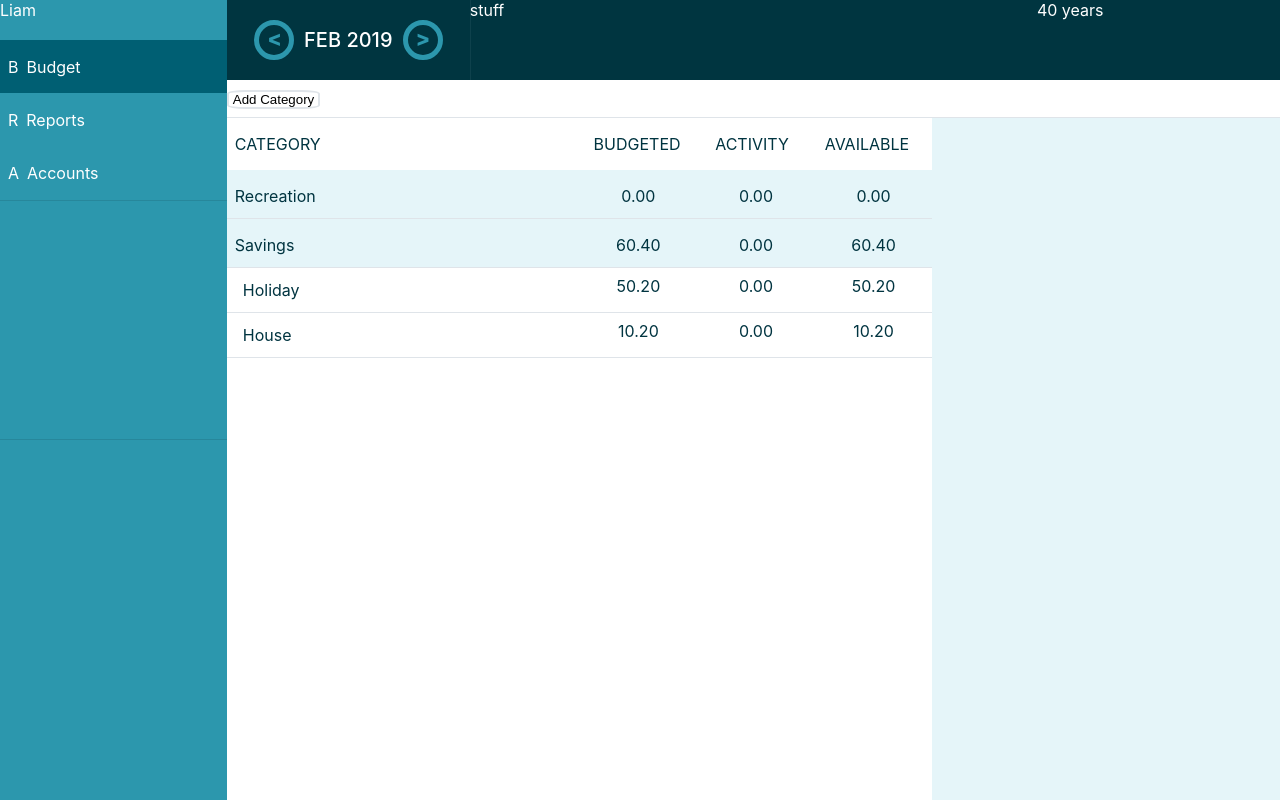
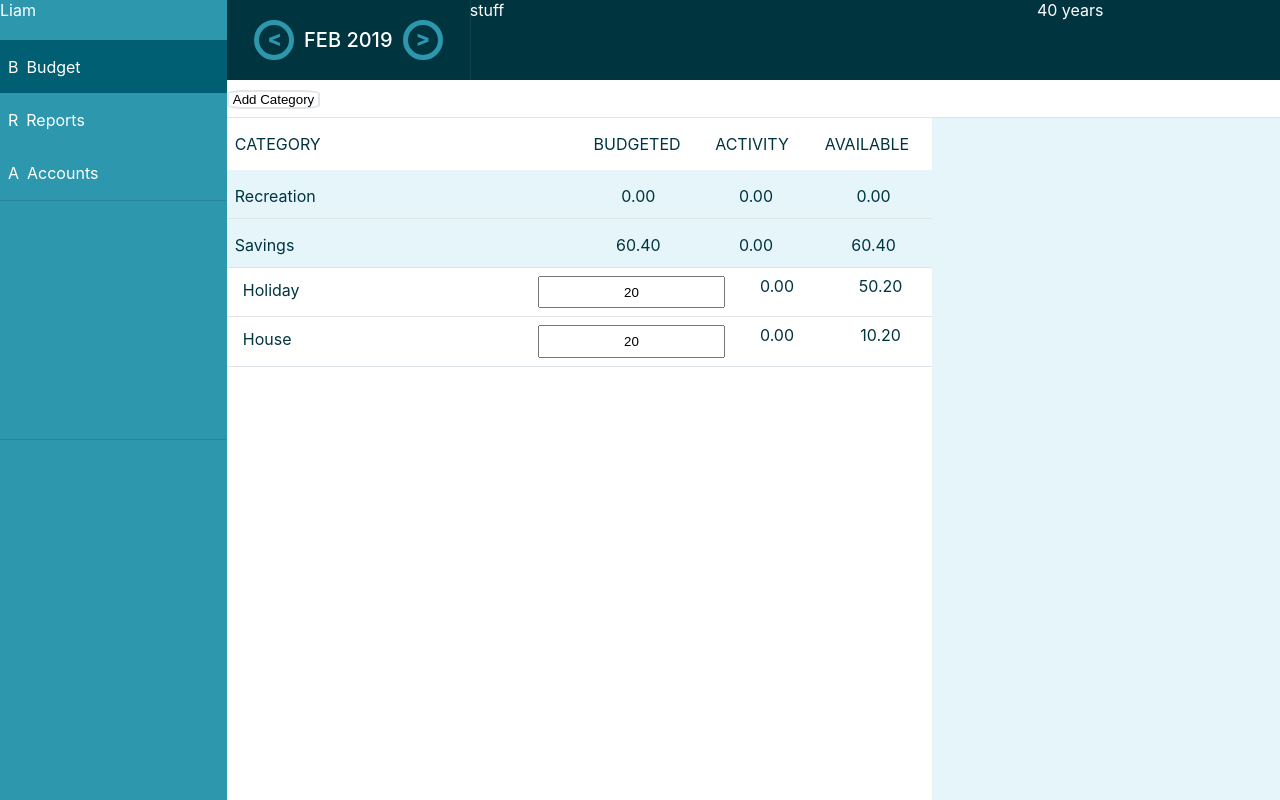
Before and after one commit to liamgbs/not-ynab, a React (Create React App) app: page / in a window 1280 px wide. Built offline with nearby package versions, Linux system fonts and the light colour scheme.

Commit message:
Added expression evaluator and calculated input, tied to redux

```diff
--- a/src/actions/budget.ts
+++ b/src/actions/budget.ts
@@ -4,8 +4,8 @@
 	return {
 		type: BudgetActionTypes.CREATE_CATEGORY,
 		payload: {
-			categoryName: categoryName,
-			groupName: groupName
+			categoryName,
+			groupName
 		}
 	}
 }
@@ -34,3 +34,13 @@
 		type: BudgetActionTypes.APPEND_MONTH
 	}
 }
+
+export function setMonthBudgetedAction(categoryName: string, value: Number) {
+	return {
+		type: BudgetActionTypes.SET_MONTH_BUDGETED,
+		payload: {
+			categoryName,
+			value
+		}
+	}
+}
--- a/src/actions/types.ts
+++ b/src/actions/types.ts
@@ -13,5 +13,6 @@
 	CREATE_CATEGORY_GROUP = "CREATE_CATEGORY_GROUP",
 	SET_NEXT_MONTH_ACTIVE = "SET_NEXT_MONTH_ACTIVE",
 	SET_PREV_MONTH_ACTIVE = "SET_PREV_MONTH_ACTIVE",
-	APPEND_MONTH = "APPEND_MONTH"
+	APPEND_MONTH = "APPEND_MONTH",
+	SET_MONTH_BUDGETED = "SET_MONTH_BUDGETED"
 }
--- a/src/components/CalculatorInput/index.tsx
+++ b/src/components/CalculatorInput/index.tsx
@@ -1,10 +1,29 @@
 import './calculator-input.scss';
-import React, { PureComponent } from 'react';
+import React, { PureComponent, Fragment } from 'react';
+import Input from '../Input';
+import ExpressionParser from '../../utils/ExpressionEvaluator';
 
-export default class CalculatorInput extends PureComponent {
+interface Props {
+	placeholder?: string,
+	value: string
+}
+
+interface Actions {
+	onChange: (value?: any) => void
+}
+
+
+export default class CalculatorInput extends PureComponent<Props & Actions> {
 	render() {
+		const calculatedValue = new ExpressionParser().evaluate(this.props.value);
 		return (
-			<input className="calculator-input" />
+			<Fragment>
+				<Input
+					placeholder={this.props.placeholder}
+					value={calculatedValue!.toString()}
+					onChange={() => {this.props.onChange(calculatedValue)}}
+				/>
+			</Fragment>
 		)
 	}
 }
--- a/src/components/Input/index.tsx
+++ b/src/components/Input/index.tsx
@@ -1,5 +1,5 @@
 import './input.scss';
-import React, { PureComponent } from 'react'
+import React, { PureComponent, Fragment } from 'react'
 
 interface Props {
 	placeholder?: string,
@@ -16,13 +16,14 @@
 	}
 	render() {
 		return (
-			<div className="input">
+			<Fragment>
 				<input
+					className="input"
 					placeholder={this.props.placeholder}
 					onChange={this.handleChange.bind(this)}
 					value={this.props.value}
 				/>
-			</div>
+			</Fragment>
 		)
 	}
 }
--- a/src/reducers/budget.ts
+++ b/src/reducers/budget.ts
@@ -114,7 +114,11 @@
 			return {...state, activeMonth: state.activeMonth + 1}
 		case BudgetActionTypes.SET_PREV_MONTH_ACTIVE:
 			return {...state, activeMonth: state.activeMonth - 1}
-
+		case BudgetActionTypes.SET_MONTH_BUDGETED:
+			const newMonths = [...state.months];
+			const categoryIndex = newMonths[state.activeMonth].categories.findIndex(c => c.categoryName === action.payload.categoryName);
+			newMonths[state.activeMonth].categories[categoryIndex].budgeted = action.payload.value;
+			return {...state, newMonths};
 	}
     return state;
 }
--- /dev/null
+++ b/src/utils/ExpressionEvaluator/index.ts
@@ -0,0 +1,92 @@
+export default class ExpressionParser {
+	private prec: { [index: string]: number } = {
+		'+': 2,
+		'-': 2,
+		'*': 3,
+		'/': 3
+	};
+	private precedence(t: string) {
+		return this.prec[t];
+	}
+
+	private peek(arr: string[]) {
+		return arr[arr.length - 1];
+	}
+
+	parse(expr: string) {
+		const regex = /(\d+|-|\+|\/|\*|\(|\))/g;
+		const tokens = expr.match(regex);
+
+		let operators: Array<string> = [];
+		let literals: Array<string | undefined> = [];
+
+		// Shunting-yard algorithm
+		// https://en.wikipedia.org/wiki/Shunting-yard_algorithm
+		tokens!.forEach((t: string) => {
+			switch (t) {
+				case '-':
+				case '/':
+				case '*':
+				case '+':
+					while (['+', '-', '*', '/'].includes(this.peek(operators))) {
+						if (this.precedence(this.peek(operators)) < this.precedence(t)) {
+							break;
+						} else {
+							literals.push(operators.pop())
+						}
+					}
+					operators.push(t)
+					break;
+				case '(':
+					operators.push(t);
+					break;
+				case ')':
+					while (this.peek(operators) !== '(')
+						literals.push(operators.pop());
+					operators.pop();
+					break;
+				default:
+					literals.push(t);
+					break;
+			}
+		});
+
+		return literals.concat(operators.reverse());
+	}
+
+	evaluate(expr: string) {
+		const postfix = this.parse(expr);
+		const stack: Array<number> = [];
+
+		postfix.forEach((token) => {
+			const e = Number(token);
+			if (e === e)
+				return stack.push(e);
+
+			const op1 = stack.pop();
+			const op2 = stack.pop();
+
+			if (op1 === undefined || op2 === undefined)
+				throw new Error("Expression Invalid");
+
+			switch (token) {
+				case '+':
+					stack.push(op2 + op1);
+					break;
+				case '-':
+					stack.push(op2 - op1);
+					break;
+				case '/':
+					stack.push(op2 / op1);
+					break;
+				case '*':
+					stack.push(op2 * op1);
+					break;
+				default:
+					throw new Error("Expression Invalid");
+			}
+		});
+
+		return stack.pop();
+	};
+}
--- a/src/views/Budget/BudgetContent/BudgetCategories/BudgetCategoryRow/index.tsx
+++ b/src/views/Budget/BudgetContent/BudgetCategories/BudgetCategoryRow/index.tsx
@@ -2,15 +2,22 @@
 
 import React, { PureComponent } from 'react';
 import { Category } from '../../../../../types/categories';
-
+import { connect } from 'react-redux';
+import { setMonthBudgetedAction } from '../../../../../actions/budget';
+import CalculatorInput from '../../../../../components/CalculatorInput';
+import { Dispatch } from 'redux';
 
 interface Props {
 	category: Category
 }
 
-export default class BudgetCategoryRow extends PureComponent<Props> {
+interface Actions {
+	setCategoryBudgeted: (categoryName: string, value: number) => void
+}
+
+class BudgetCategoryRow extends PureComponent<Props & Actions> {
 	state={
-		editing: false
+		budgeted: this.props.category.budgeted
 	}
 	render() {
 		return (
@@ -18,10 +25,26 @@
 				<div className="budget-category-row-name">
 					{this.props.category.categoryName}
 				</div>
-				<div>{this.props.category.budgeted.toFixed(2)}</div>
+				<CalculatorInput
+					value={this.props.category.budgeted.toFixed(2)}
+					onChange={((value: number) => {
+						this.props.setCategoryBudgeted(this.props.category.categoryName, value)
+					})}
+				/>
 				<div>{this.props.category.activity.toFixed(2)}</div>
 				<div>{this.props.category.balance.toFixed(2)}</div>
 			</div>
 		)
 	}
 }
+
+function mapDispatchToProps(dispatch: Dispatch) {
+	return {
+		setCategoryBudgeted: (categoryName: string, value: number) => {
+			dispatch(setMonthBudgetedAction(categoryName, value));
+		}
+	}
+
+}
+
+export default connect(null, mapDispatchToProps)(BudgetCategoryRow);
```
